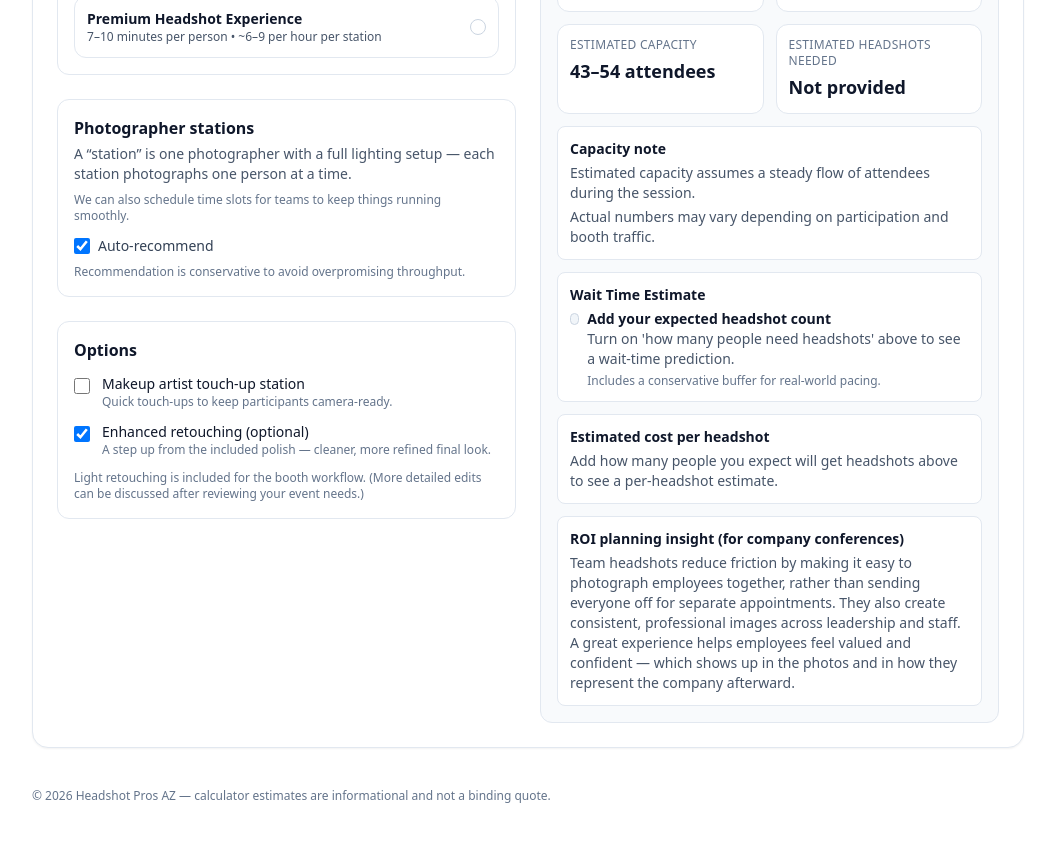
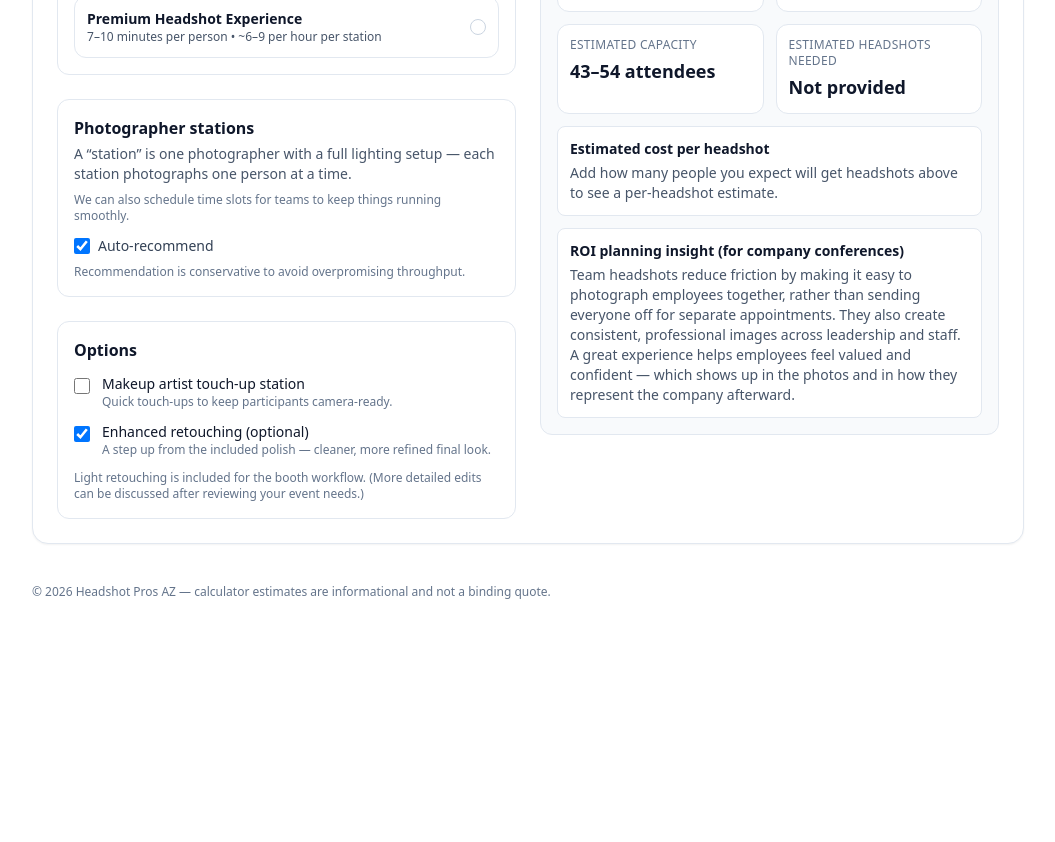
Before and after one commit to headshotpros/conference-headshot-booth-calculator, a Next.js app: page / in a window 1280 px wide. Shown: the part 1380-2222 px from the top of the page, without its empty margins (112-1167 px from the left). After the commit the page ends 2020 px from the top, so only its background shows below. Built offline with nearby package versions, Linux system fonts and the light colour scheme.

Commit message:
Implement overage ratio and adjust capacity warnings
Added overage ratio calculation and updated UI messages based on capacity.

```diff
--- a/app/page.tsx
+++ b/app/page.tsx
@@ -246,6 +246,12 @@ export default function Page() {
     if (!useParticipationEstimate || computedExpectedHeadshots == null) return false;
     return computedExpectedHeadshots > capacityRange.high;
   }, [useParticipationEstimate, computedExpectedHeadshots, capacityRange.high]);
+
+  // Trigger for just over capacity vs really over capacity
+const overageRatio =
+  computedExpectedHeadshots && capacityRange.high
+    ? computedExpectedHeadshots / capacityRange.high
+    : 0;
 
   // Pricing: base range + add-ons + multiday discount
   const pricing = useMemo(() => {
@@ -1126,32 +1132,27 @@ Enter the number of people who want headshots, or use total attendees to estimat
                 </div>
 
                 {demandExceedsCapacity && (
-                  <div className="mt-3 rounded-lg border border-rose-200 bg-white p-3 text-sm text-slate-700">
-                    <div className="font-semibold text-slate-900">Heads up: The number of headshots needed exceed estimated capacity.</div>
-                    <div className="mt-1 text-slate-600">
-                      To photograph everyone, consider adding a photographer station, extending hours, or choosing a faster experience option.
-                    </div>
-                  </div>
-                )}
+  <div
+    className={`mt-3 rounded-lg border p-3 text-sm text-slate-700
+      ${
+        overageRatio <= 1.15
+          ? "border-amber-300 border-l-4 border-l-amber-400 bg-amber-50"
+          : "border-rose-300 border-l-4 border-l-rose-400 bg-rose-50"
+      }`}
+  >
+    <div className="font-semibold text-slate-900">
+      {overageRatio <= 1.15
+        ? "Heads up: your current setup may be tight for this headcount."
+        : "Heads up: your current setup likely won’t cover everyone in time."}
+    </div>
 
-                <div className="mt-3 rounded-lg border border-slate-200 bg-white p-3">
-                  <div className="text-sm font-semibold text-slate-900">Capacity note</div>
-                  <div className="mt-1 text-sm text-slate-600">Estimated capacity assumes a steady flow of attendees during the session.</div>
-                  <div className="mt-1 text-sm text-slate-600">Actual numbers may vary depending on participation and booth traffic.</div>
-                </div>
-
-                <div className="mt-3 rounded-lg border border-slate-200 bg-white p-3">
-                  <div className="text-sm font-semibold text-slate-900">Wait Time Estimate</div>
-                  <div className="mt-1 flex items-start gap-2">
-                    <Badge status={waitTimeStatus} />
-                    <div>
-                      <div className="text-sm font-semibold text-slate-900">{waitTimeCopy.title}</div>
-                      <div className="text-sm text-slate-600">{waitTimeCopy.detail}</div>
-                      <div className="mt-1 text-xs text-slate-500">Includes a conservative buffer for real-world pacing.</div>
-                    </div>
-                  </div>
-                </div>
-
+    <div className="mt-1 text-slate-600">
+      {overageRatio <= 1.15
+        ? "To photograph everyone comfortably, you could add a photographer station, extend time, or choose a quicker headshot experience."
+        : "To photograph everyone comfortably, you’ll likely need to add a photographer station, extend time, or choose a quicker headshot experience."}
+    </div>
+  </div>
+)}
                 <div className="mt-3 rounded-lg border border-slate-200 bg-white p-3">
                   <div className="text-sm font-semibold text-slate-900">Estimated cost per headshot</div>
                   {costPerHeadshot ? (
```
